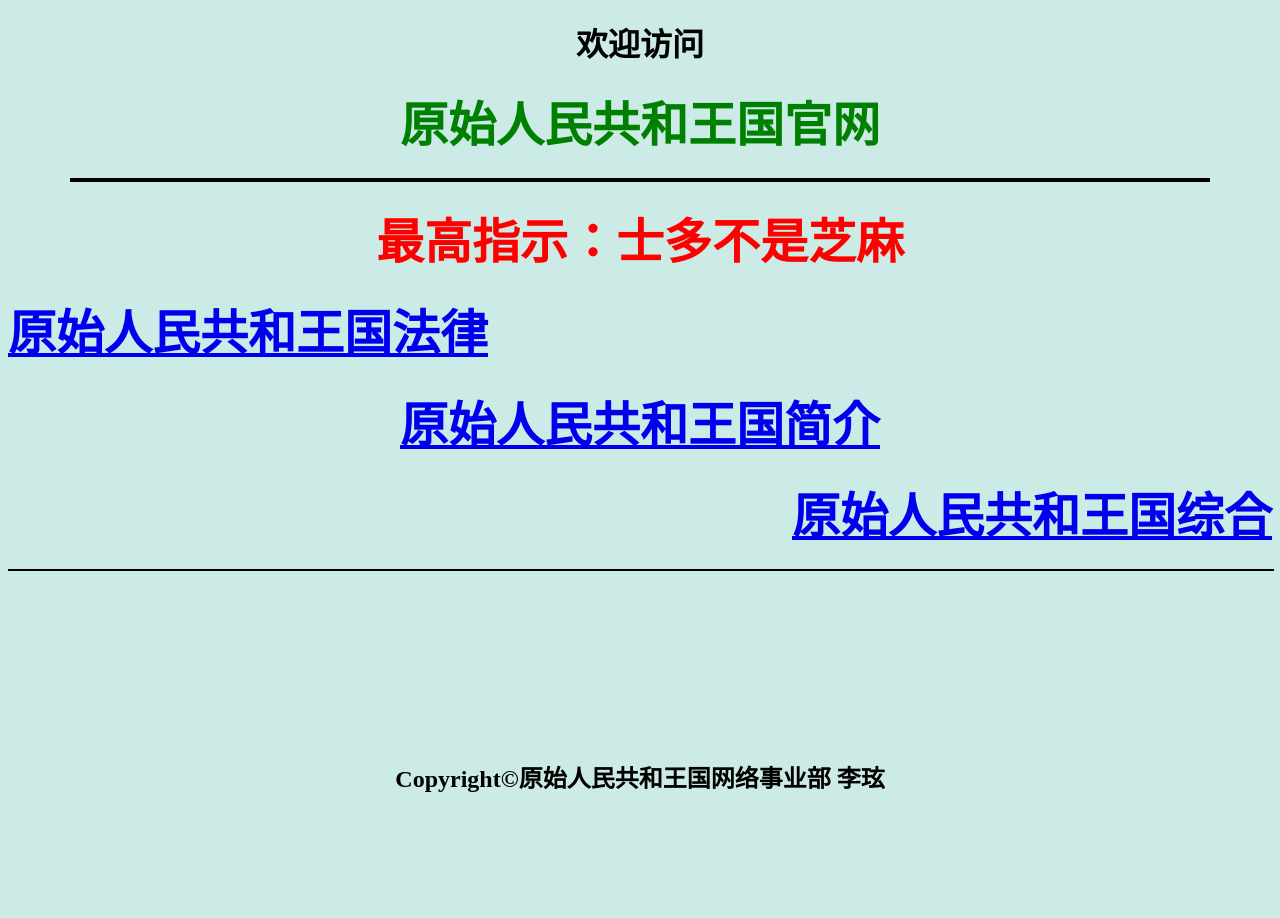
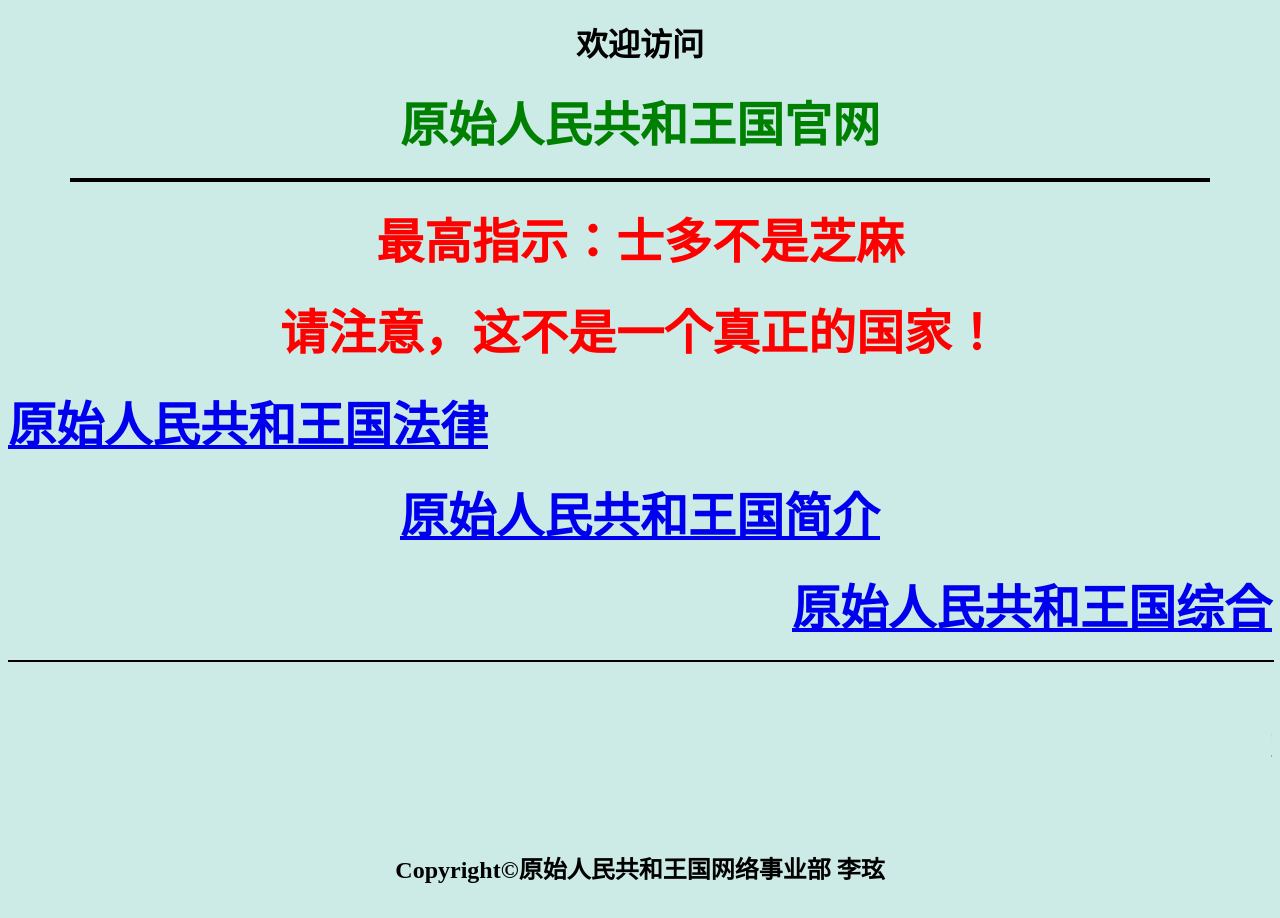
Before and after one commit to MrThreeXuan/APRS, a plain HTML site: page index.html in a window 1280 px wide. Before the commit the page ends 827 px from the top, so only its background shows below. Drawn offline with Linux system fonts and the light colour scheme.

Commit message:
Update index.html
This is not an real country update

```diff
--- a/index.html
+++ b/index.html
@@ -1,4 +1,5 @@
 <!-- APRS Main text -->
+<!-- Attention! This is not a real country! -->
 <!doctype html>
 <html lang="en">
 <head>
@@ -17,6 +18,7 @@
 	<h1 align="center"><font face="华文隶书" size="+7" color="green">原始人民共和王国官网</font><h1>
 	<hr width="90%" size="4" color="black">
 	<h1 align="center"><font face="华文新魏" size="+5" color="red">最高指示：士多不是芝麻</font><h1>
+	<h1 align="center"><font face="华文新魏" size="+8" color="red">请注意，这不是一个真正的国家！</font><h1>
 	<h1 align="left"><font face="华文隶书" size="+7" color="blue"><a href="fm_law.html">原始人民共和王国法律</a></font><h1>
 	<h1 align="center"><font face="华文隶书" size="+7" color="blue"><a href="fm_intro.html">原始人民共和王国简介</a></font><h1>
 	<h1 align="right"><font face="华文隶书" size="+7" color="blue"><a href="fm_mix.html">原始人民共和王国综合</a></font><h1>
@@ -24,4 +26,5 @@
 	<marquee><h4>欢迎访问<a href="index.html">原始人民共和王国官网</a>！</h4></marquee>
 	<p align="center"><font face="楷体" size="+2" color="black">Copyright&copy;原始人民共和王国网络事业部 李玹</font></p>
 </body>
+
 </html>
```
